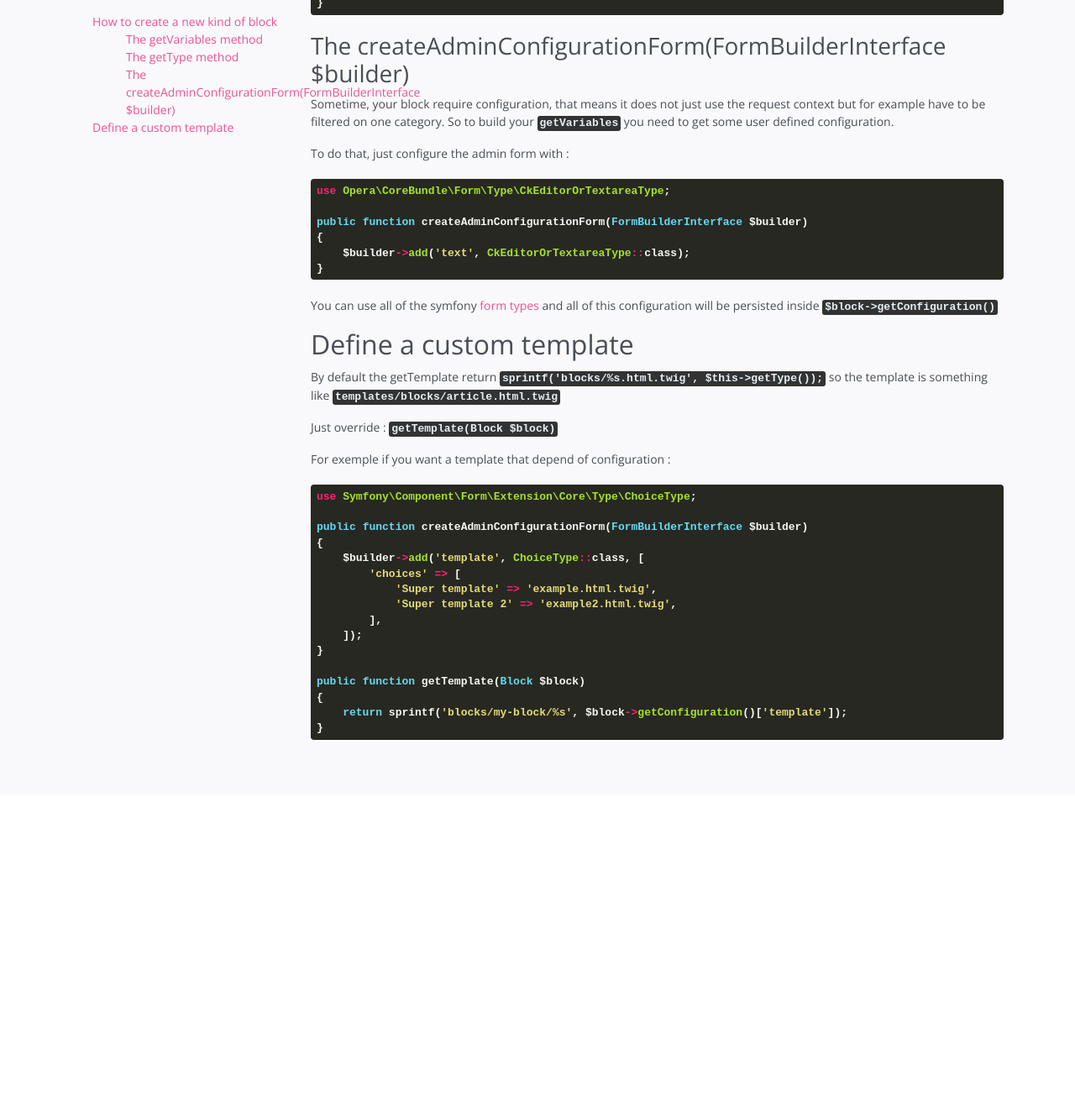
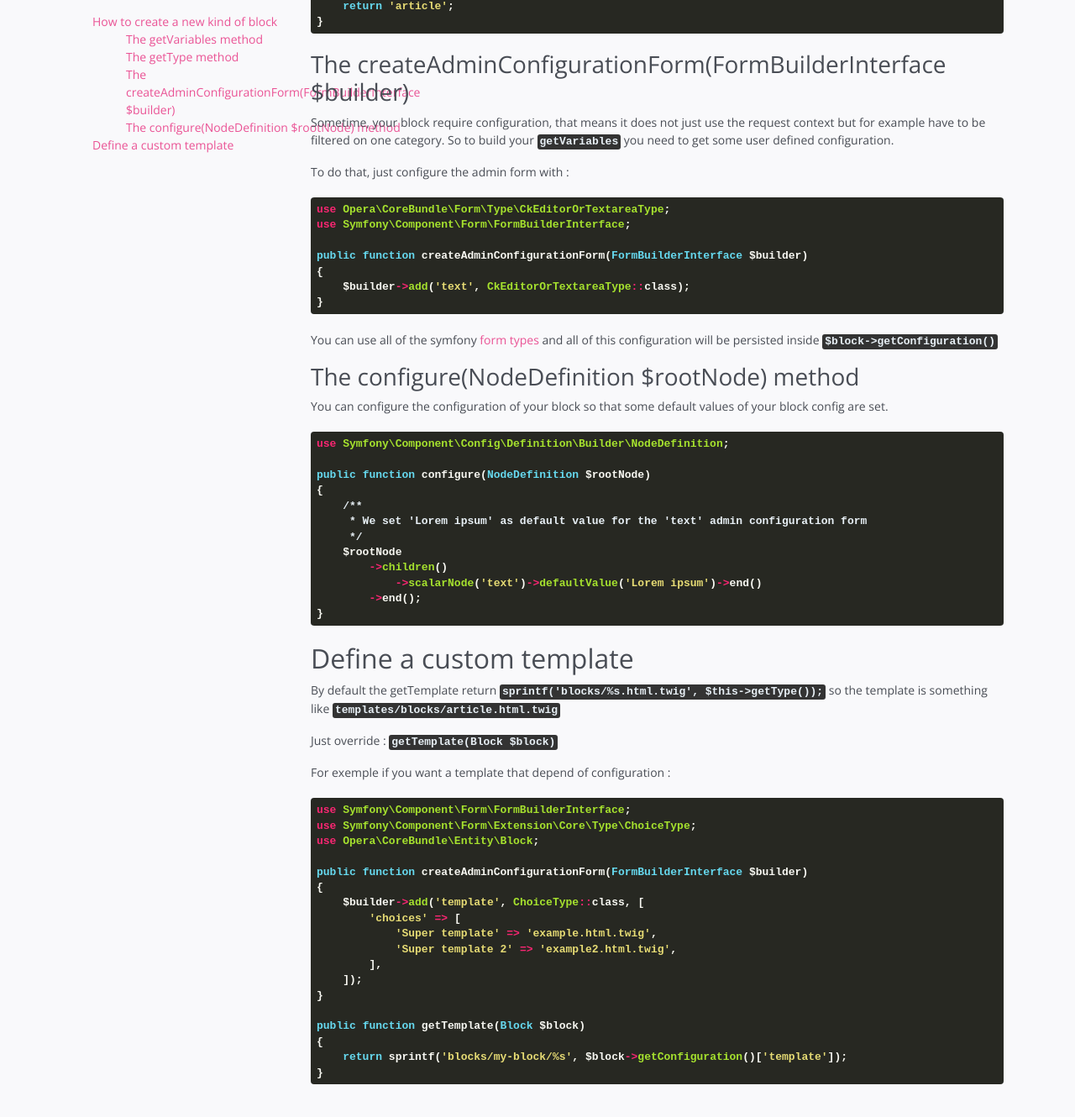
Before and after one commit to opera-project/opera-project.github.io, a Jekyll site: the page built from blocks.md, in a window 1280 px wide and 1400 px high, scrolled down 1026 px. Shown: the top 1330 px of the window at 84% size. Built offline with Jekyll 4.4.1, drawn with Linux system fonts in a browser that asks for light colours; nearby versions of some CDN libraries; before the commit the page ends 2022 px from its top, so only the background shows below that; some of the changed text lies outside the part shown.

Commit message:
update block doc config

`````diff
--- a/blocks.md
+++ b/blocks.md
@@ -19,6 +19,8 @@ In the service you have to implements :
 - `getVariables(Block $block)` : array to return the twig variables needed for template
 - `getType()` : string the type of block for db stored name
 - `createAdminConfigurationForm(FormBuilderInterface $builder)` the configurable part of your bundle
+- `configure(NodeDefinition $rootNode)` to configure the configuration of your block
+
 
 ### The getVariables method
 
@@ -62,6 +64,7 @@ To do that, just configure the admin form with :
 
 ```` php
 use Opera\CoreBundle\Form\Type\CkEditorOrTextareaType;
+use Symfony\Component\Form\FormBuilderInterface;
 
 public function createAdminConfigurationForm(FormBuilderInterface $builder)
 {
@@ -71,6 +74,24 @@ public function createAdminConfigurationForm(FormBuilderInterface $builder)
 
 You can use all of the symfony [form types](https://symfony.com/doc/current/forms.html) and all of this configuration will be persisted inside `$block->getConfiguration()`
 
+### The configure(NodeDefinition $rootNode) method
+
+You can configure the configuration of your block so that some default values of your block config are set.
+
+```php
+use Symfony\Component\Config\Definition\Builder\NodeDefinition;
+
+public function configure(NodeDefinition $rootNode)
+{
+    /**
+     * We set 'Lorem ipsum' as default value for the 'text' admin configuration form
+     */
+    $rootNode
+        ->children()
+            ->scalarNode('text')->defaultValue('Lorem ipsum')->end()
+        ->end();
+}
+```
 ## Define a custom template
 
 By default the getTemplate return `sprintf('blocks/%s.html.twig', $this->getType());` so the template is something like `templates/blocks/article.html.twig`
@@ -80,7 +101,9 @@ Just override : `getTemplate(Block $block)`
 For exemple if you want a template that depend of configuration :
 
 ```` php
+use Symfony\Component\Form\FormBuilderInterface;
 use Symfony\Component\Form\Extension\Core\Type\ChoiceType;
+use Opera\CoreBundle\Entity\Block;
 
 public function createAdminConfigurationForm(FormBuilderInterface $builder)
 {
`````
